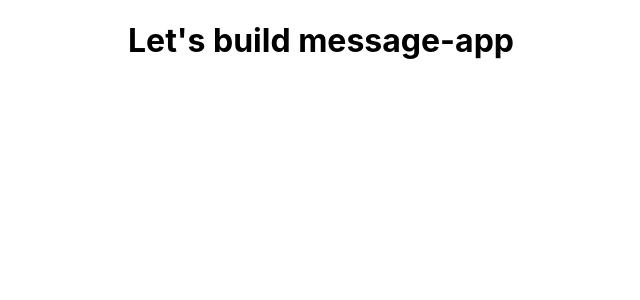
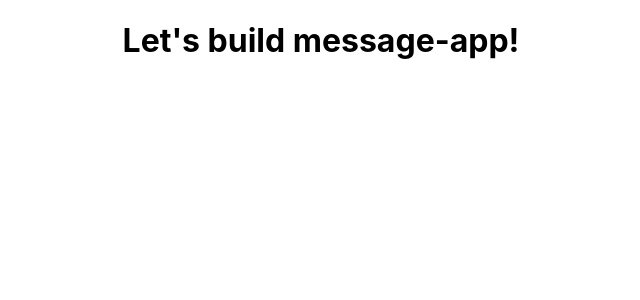
Before and after one commit to aujourdui/message-app, a React (Create React App) app: page / in a window 1280 px wide. Shown: the top 300 px of the page, without its empty margins (319-959 px from the left). Built offline with nearby package versions, Linux system fonts and the light colour scheme.

Commit message:
first commit for dev branch

```diff
--- a/src/App.js
+++ b/src/App.js
@@ -4,7 +4,7 @@ import "./App.css";
 function App() {
   return (
     <div className="App">
-      <h1>Let's build message-app</h1>
+      <h1>Let's build message-app!</h1>
     </div>
   );
 }
```
